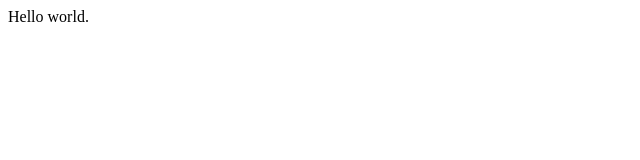
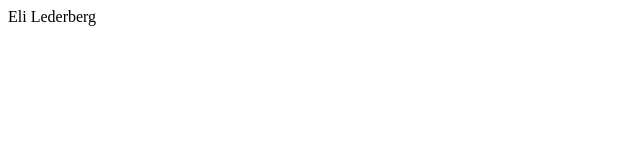
Before and after one commit to elilederberg/elilederberg.github.io, a plain HTML site: page index.html in a window 1280 px wide. Shown: the full height of the page, 0-640 px from the left. Drawn offline with nearby package versions, Linux system fonts and the light colour scheme.

Commit message:
add my name

```diff
--- a/index.html
+++ b/index.html
@@ -9,7 +9,7 @@
 
   <body>
 
-    Hello world.
+    Eli Lederberg
     <script src="assets/js/app.js"></script>
 
   </body>
```
